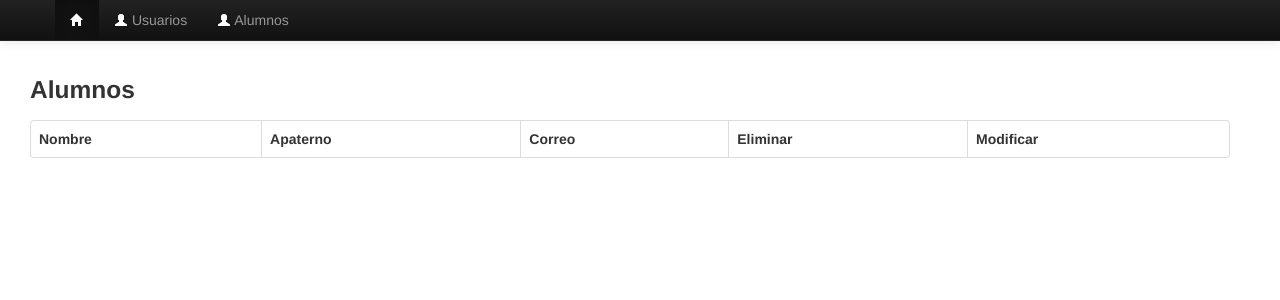
After one commit to IDGS-802-20002241/Flask_BD_IDGS802, a Flask app: page /ABC_Completo in a window 1280 px wide. The commit adds this page. Shown: the top 300 px of the page. Run offline with Flask 3, Linux system fonts and the light colour scheme; lists and menus that the app fills with data are empty; some libraries are stand-ins or nearby versions.

Commit message:
ABC hasta tabla OMG 26/02/2024
ABC hasta tabla OMG 26/02/2024

```diff
--- a/forms.py
+++ b/forms.py
@@ -25,3 +25,14 @@ class UserForm(Form):
 
     """ materias=SelectField(choices=[('Español','esp'),('Matematicas','mat'), ('Ingles','ING') ])
     radios=RadioField('Curso',choices=[('1','1'),('2','2'),('3','3')]) """
+
+class UserForm2(Form):
+    id=IntegerField('id')
+    nombre = StringField("nombre", [
+        validators.DataRequired(message="El campo es requerido"),
+        validators.Length(min=4, max=10, message='Ingrese un nombre válido')
+    ])
+    email = EmailField("correo", [
+        validators.Email(message='Ingrese un correo válido')
+    ])
+    apaterno = StringField("apaterno")
--- a/main.py
+++ b/main.py
@@ -5,6 +5,7 @@ from flask import flash
 from flask import g
 from config import DevelopmentConfig
 from models import db
+from models import Alumnos
 app=Flask(__name__)
 
 
@@ -21,9 +22,23 @@ def page_not_found(e):
 
 
 
-@app.route("/")
+@app.route("/index",methods=["GET","POST"])
 def index():
-    return render_template("index.html")
+
+    alumn_form=forms.UserForm2(request.form)
+    if request.method == 'POST' and alumn_form.validate():
+        alumn=Alumnos(nombre=alumn_form.nombre.data,
+                      email=alumn_form.email.data,
+                      apaterno=alumn_form.apaterno.data
+                      )
+
+        #insert into values()
+        db.session.add(alumn)
+        db.session.commit()
+
+
+
+    return render_template("index.html",form=alumn_form)
 
 @app.route("/alumnos",methods=["GET","POST"])
 def alumnos():
@@ -40,8 +55,12 @@ def alumnos():
         print("Apellido paterno: {}".format(apaterno))
     return render_template("alumnos.html", form =alumn_form )
 
+@app.route("/ABC_Completo",methods=["GET","POST"])
+def ABC_Completo():
+    alumn_form=forms.UserForm2(request.form)
+    alumnos=Alumnos.query.all()
 
-
+    return render_template("ABC_Completo.html",alumno=alumnos)
 
 
 if __name__ == "__main__":
--- a/requeriments.txt
+++ b/requeriments.txt
@@ -5,9 +5,11 @@ dnspython==2.5.0
 email-validator==2.1.0.post1
 Flask==3.0.1
 Flask-WTF==1.2.1
+flask-sqlalchemy==3.1.1
 idna==3.6
 itsdangerous==2.1.2
 Jinja2==3.1.3
 MarkupSafe==2.1.4
 Werkzeug==3.0.1
 WTForms==3.1.2
+PyMySQL==1.1.0
--- /dev/null
+++ b/templates/ABC_Completo.html
@@ -0,0 +1,35 @@
+{%extends "layout2.html" %}
+{%from "_macros.html" import input_Form %}
+{%block content %}
+
+
+<div class="container">
+    <div class="row">
+        <h3>Alumnos</h3>
+        <table class="table table-triped table-bordered">
+            <thead>
+
+
+                <tr>
+                    <th>Nombre</th>
+                    <th>Apaterno</th>
+                    <th>Correo</th>
+                    <th>Eliminar</th>
+                    <th>Modificar</th>
+                </tr>
+            </thead>
+            <tbody>
+                {%for alum in alumno%}
+                <tr>
+                    <td>{{alum.nombre}}</td>
+                    <td>{{alum.apaterno}}</td>
+                    <td>{{alum.email}}</td>
+                    <td><a href="elimnar.html?id={{alum.id}}" class="btn btn-danger">Eliminar</a></td>
+                    <td><a href="modificar.html?id={{alum.id}}" class="btn btn-warning">Modificar</a></td>
+                </tr>
+                {%endfor%}
+            </tbody>
+        </table>
+    </div>
+</div>
+{% endblock %}
```
Also changed, not shown: templates/index.html (+32 -2 lines).
